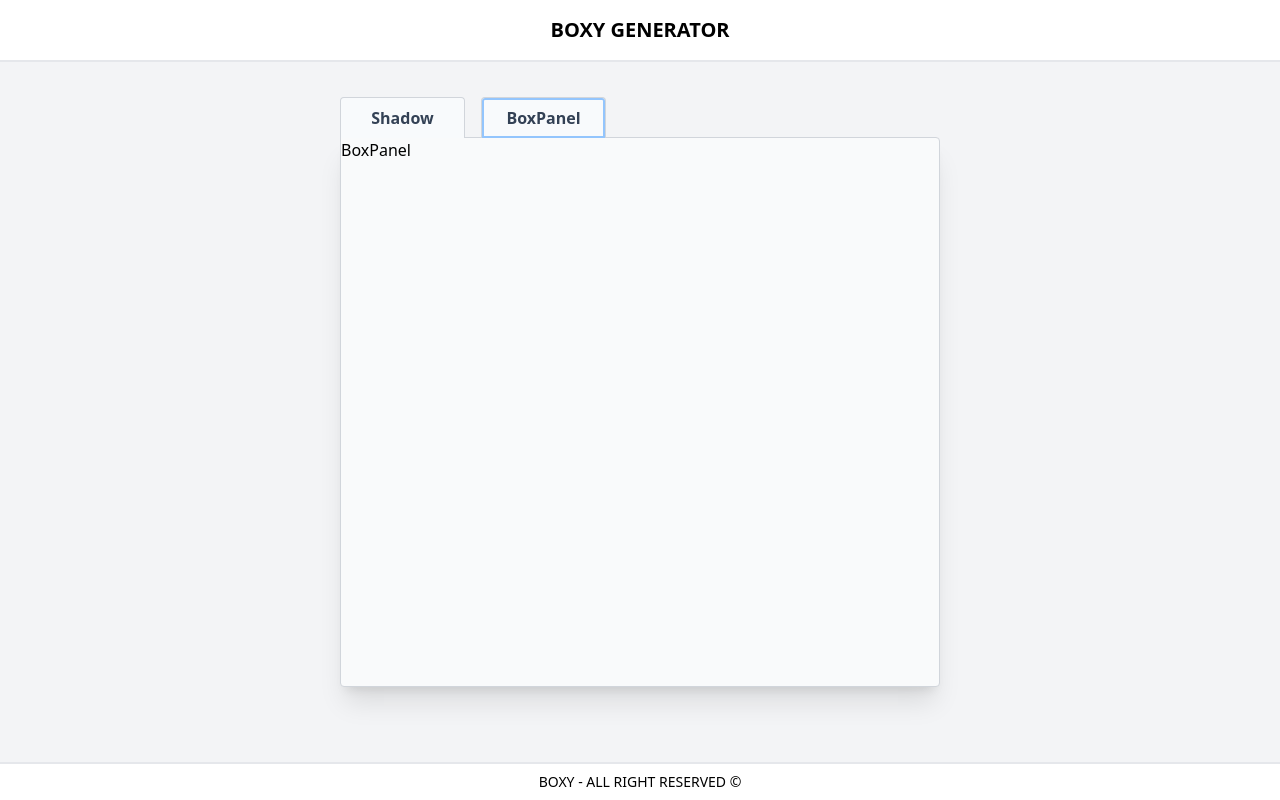
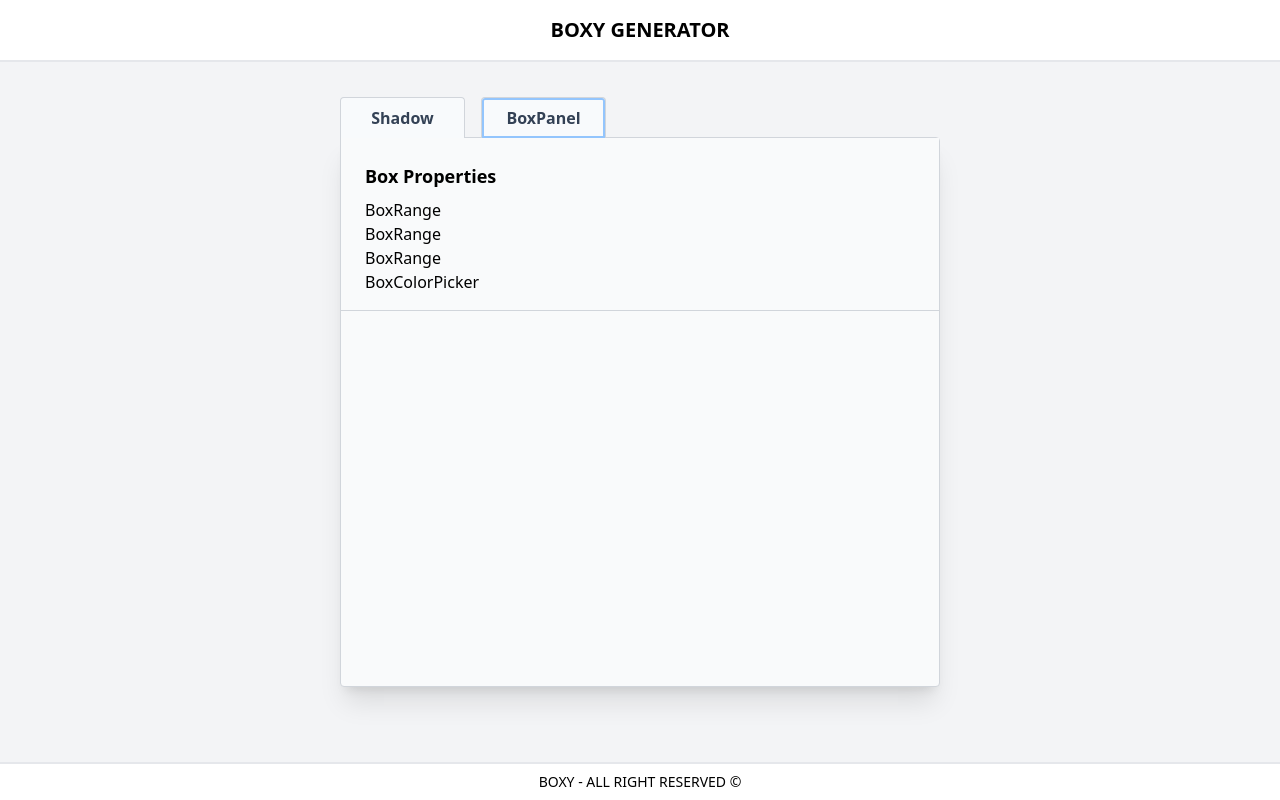
Before and after one commit to Personnofil85/udemy-react-a-z, a React (Vite) app in the folder 10.Boxy-project/: page / in a window 1280 px wide. Both pictures are taken after a click on the button "BoxPanel". Built offline with nearby package versions, Linux system fonts and the light colour scheme.

Commit message:
10.Boxy-project: Afficher les composants des propriétés de la box

```diff
--- /dev/null
+++ b/10.Boxy-project/src/layouts/BoxPanel/BoxColorPicker.jsx
@@ -0,0 +1,5 @@
+import React from "react";
+
+export default function BoxColorPicker() {
+  return <div>BoxColorPicker</div>;
+}
--- a/10.Boxy-project/src/layouts/BoxPanel/BoxPanel.jsx
+++ b/10.Boxy-project/src/layouts/BoxPanel/BoxPanel.jsx
@@ -1,5 +1,23 @@
 import React from "react";
+import { useSelector } from "react-redux";
+import BoxRange from "./BoxRange";
+import BoxColorPicker from "./BoxColorPicker";
 
 export default function BoxPanel() {
-  return <div>BoxPanel</div>;
+  const boxState = useSelector((state) => state.boxProperties);
+
+  const boxInputs = boxState.map((input, index) => {
+    if (input.type === "range") {
+      return <BoxRange key={index} inputData={input} />;
+    } else if (input.type === "color") {
+      return <BoxColorPicker key={index} inputData={input} />;
+    }
+  });
+
+  return (
+    <div className="bg-gray-50 px-6 py-4 border-b border-gray-300">
+      <p className="font-bold text-lg my-2">Box Properties</p>
+      {boxInputs}
+    </div>
+  );
 }
--- /dev/null
+++ b/10.Boxy-project/src/layouts/BoxPanel/BoxRange.jsx
@@ -0,0 +1,5 @@
+import React from "react";
+
+export default function BoxRange() {
+  return <div>BoxRange</div>;
+}
```
